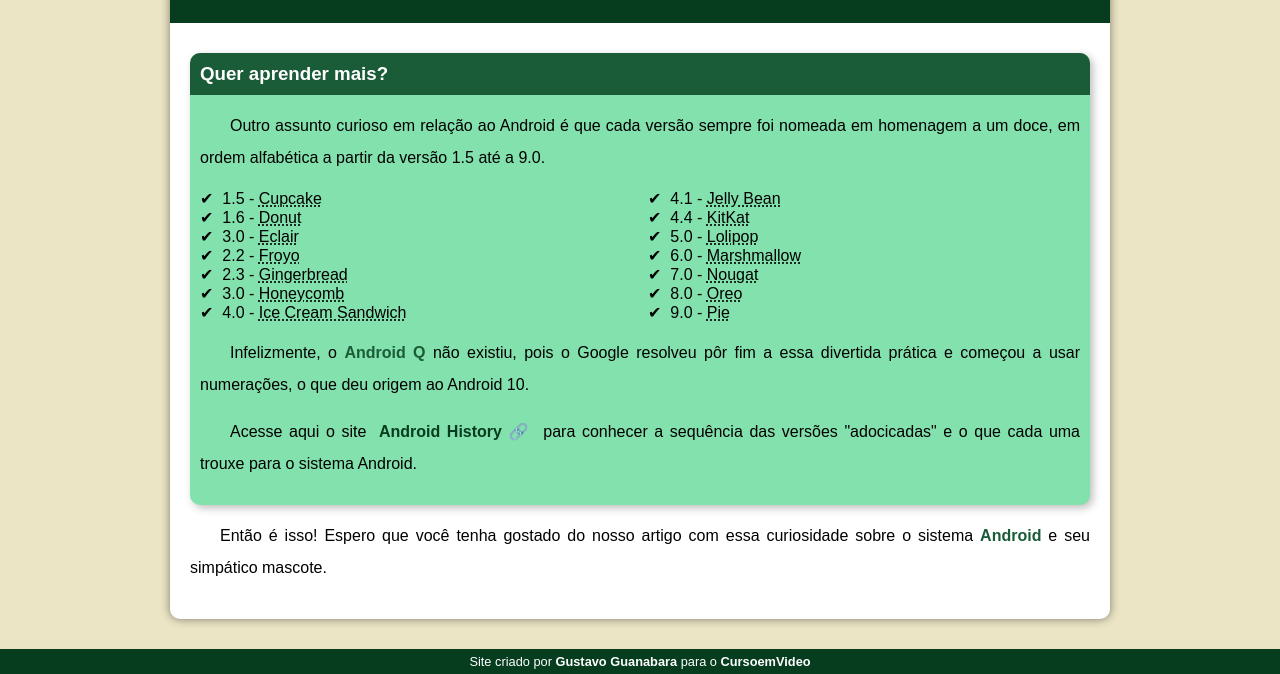
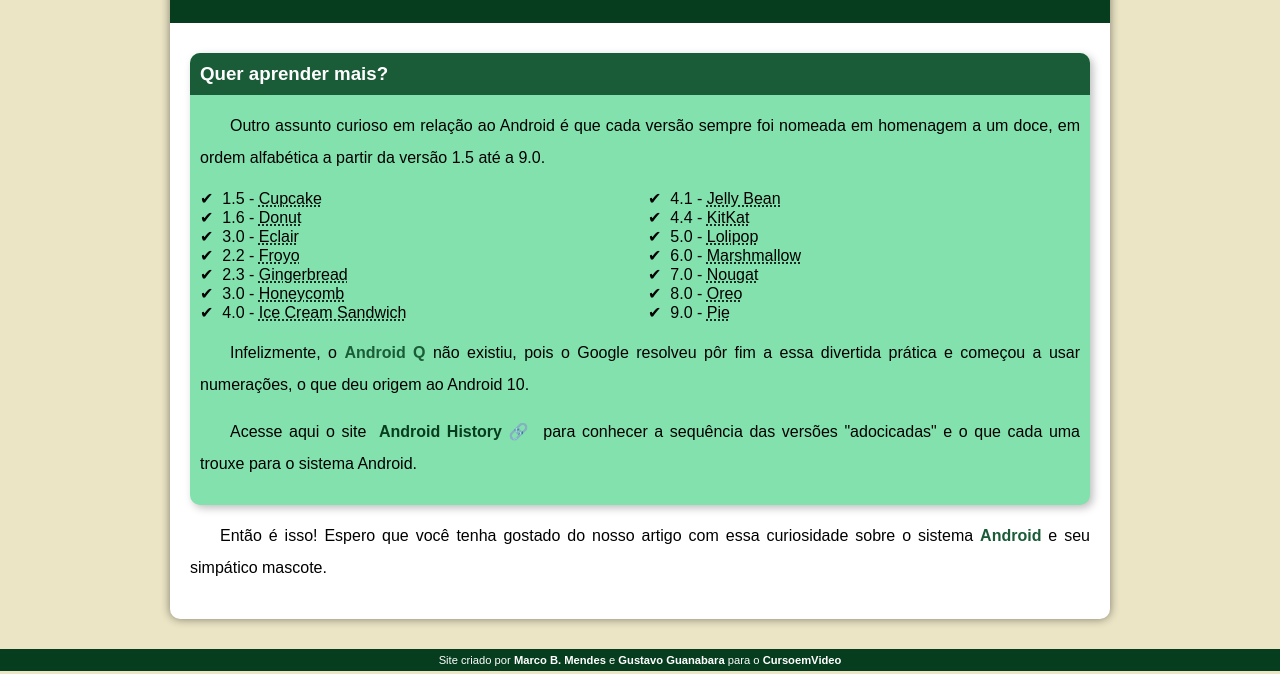
Before and after one commit to marcobmendes/projeto-android, a plain HTML site: page index.html in a window 1280 px wide. Shown: the part 2332-3006 px from the top of the page. Drawn offline with Linux system fonts and the light colour scheme.

Commit message:
Atualização do footer

```diff
--- a/index.html
+++ b/index.html
@@ -86,7 +86,7 @@
     </main>
 
     <footer>
-        <p>Site criado por <a href="htpps://gustavoguanabara.github.io/" target="_blank" rel="external">Gustavo Guanabara</a> para o <a href="https://www.youtube.com/cursoemvideo" target="_blank" rel="external">CursoemVideo</a></p>
+        <p>Site criado por <a href="https://github.com/marcobmendes" target="_blank">Marco B. Mendes</a> e <a href="htpps://gustavoguanabara.github.io/" target="_blank" rel="external">Gustavo Guanabara</a> para o <a href="https://www.youtube.com/cursoemvideo" target="_blank" rel="external">CursoemVideo</a></p>
     </footer>
 
 </body>
--- a/style/style.css
+++ b/style/style.css
@@ -186,7 +186,7 @@ footer {
     background-color: var(--cor5);
     color: white;
     text-align: center;
-    font-size: 0.8em;
+    font-size: 0.7em;
     padding: 5px;
 }
 
```
